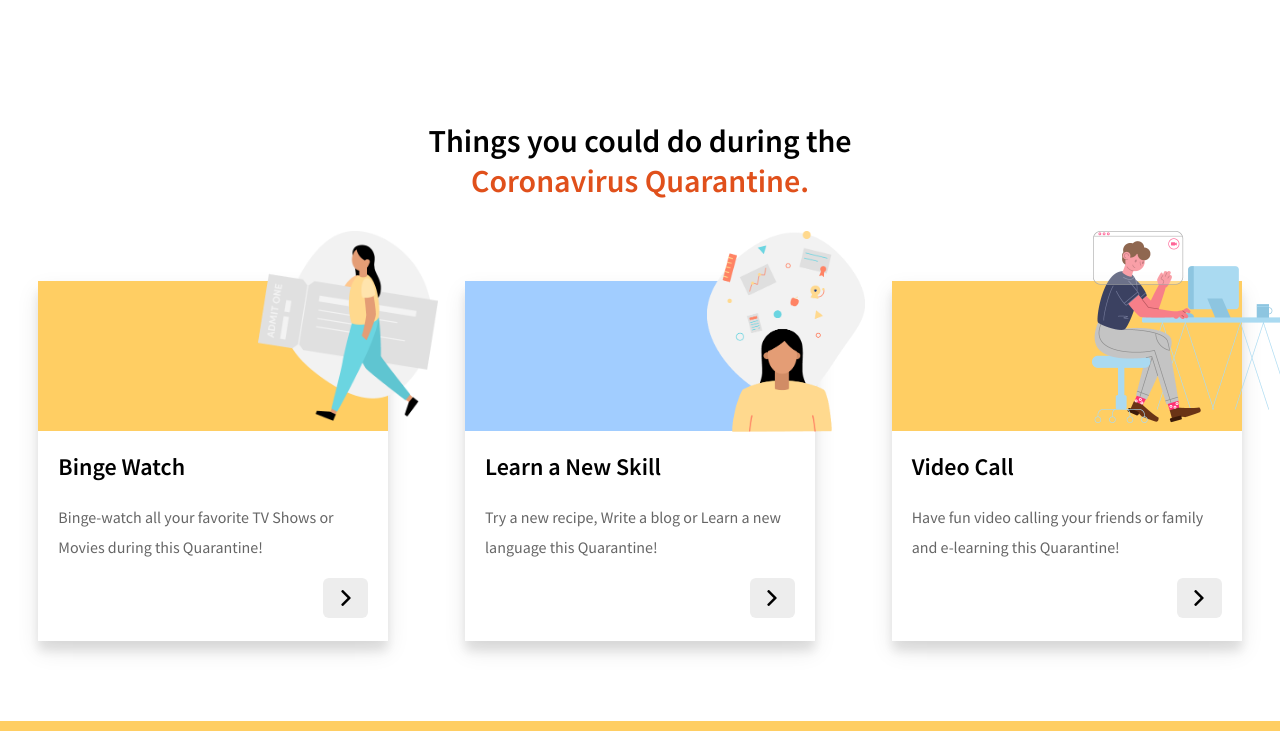
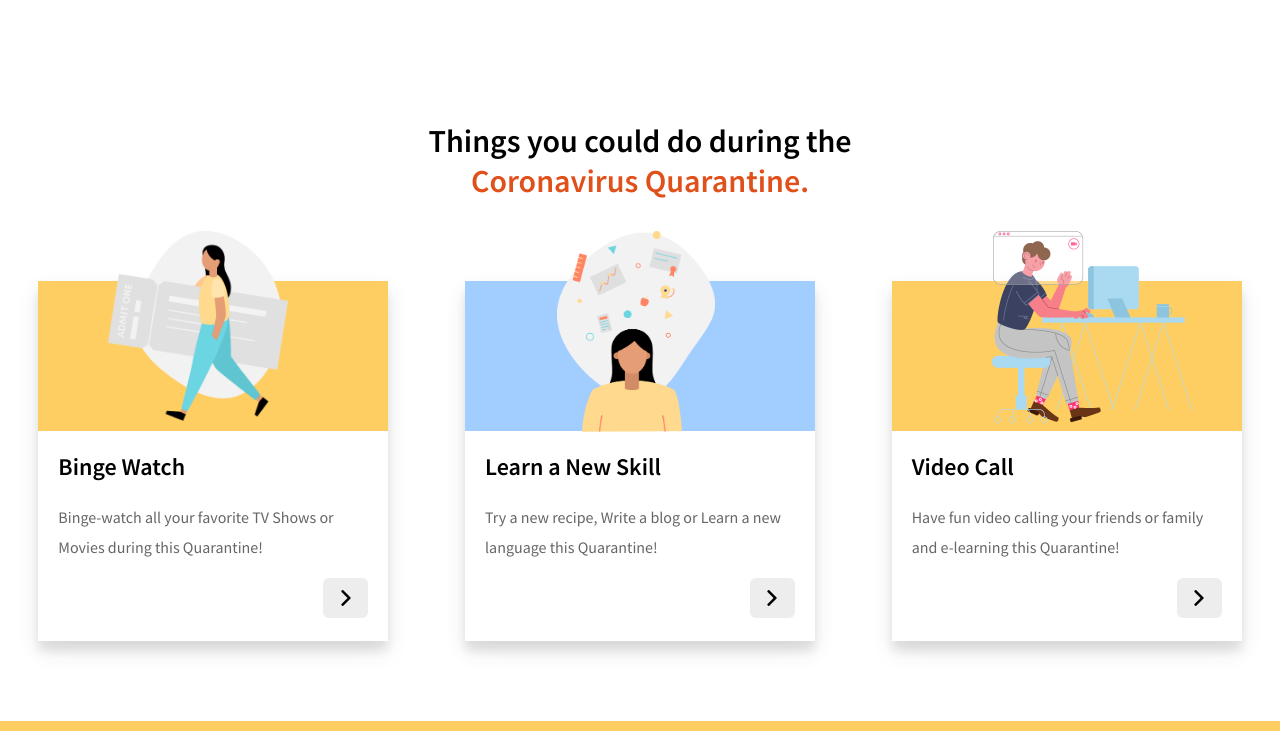
Before and after one commit to iCaran/iCorona, a plain HTML site: page index.html in a window 1280 px wide. Shown: the part 1400-2131 px from the top of the page. Drawn offline with nearby package versions, Linux system fonts and the light colour scheme.

Commit message:
Update styles.css

```diff
--- a/styles.css
+++ b/styles.css
@@ -176,19 +176,19 @@ li span{
     width: 180px;
     position: absolute;
     top: -50px;
-    right: -50px;
+    right: 100px;
 }
 .infoCards .two .cardtwoImg{
     width: 158px;
     position: absolute;
     top: -50px;
-    right: -50px;
+    right: 100px;
 }
 .infoCards .three .cardthreeImg{
     width: 200px;
     position: absolute;
     top: -50px;
-    right: -50px;
+    right: 50px;
 }
 
 .cardbgone{
@@ -433,16 +433,4 @@ li p{
     width: 26vw;
 }
 
-.footer{
-    padding-bottom: 40px;
-}
-
-
-
-
-
-
-
-
-
-}
+.footer{ padding-bottom: 40px; }
```
